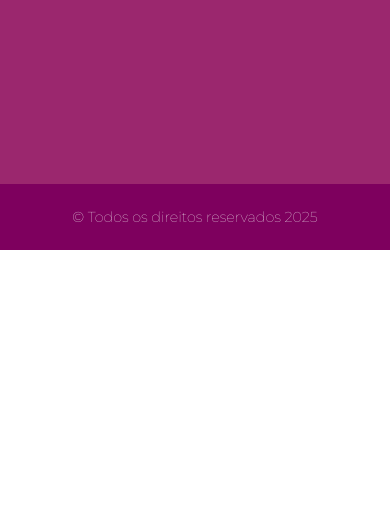
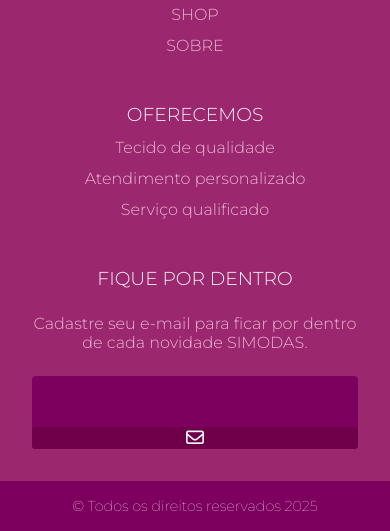
Before and after one commit to madugomessz/totvs_SiModas, a plain HTML site: page index.html in a window 390 px wide. Shown: the part 2959-3490 px from the top of the page. Before the commit the page ends 3209 px from the top, so only its background shows below. Drawn offline with Linux system fonts and the light colour scheme.

Commit message:
footer responsivo pronto

```diff
--- a/CSS/footer.css
+++ b/CSS/footer.css
@@ -134,6 +134,45 @@ footer {
 /*Fim do footer*/
 
 /*Footer tela responsivo*/
-@media screen and (max-width:767px){
+@media screen and (max-width: 767px) {
+  #footer_content {
+    grid-template-columns: 1fr; /* Deixa em 1 coluna */
+    gap: 3rem;
+    padding: 2rem;
+    text-align: center;
+  }
 
+  #footer_social_media {
+    justify-content: center; /* Centraliza os ícones */
+  }
+
+  .footer-list {
+    align-items: center;
+  }
+
+  #footer_subscribe {
+    align-items: center;
+  }
+
+  #input_group {
+    flex-direction: column;
+    align-items: stretch;
+    width: 100%;
+  }
+
+  #input_group input,
+  #input_group button {
+    width: 100%;
+    border-radius: 4px;
+  }
+
+  #input_group button {
+    margin-top: 8px;
+    border-radius: 4px;
+  }
+
+  #footer_copyright {
+    text-align: center;
+    padding: 1rem;
+  }
 }
```
